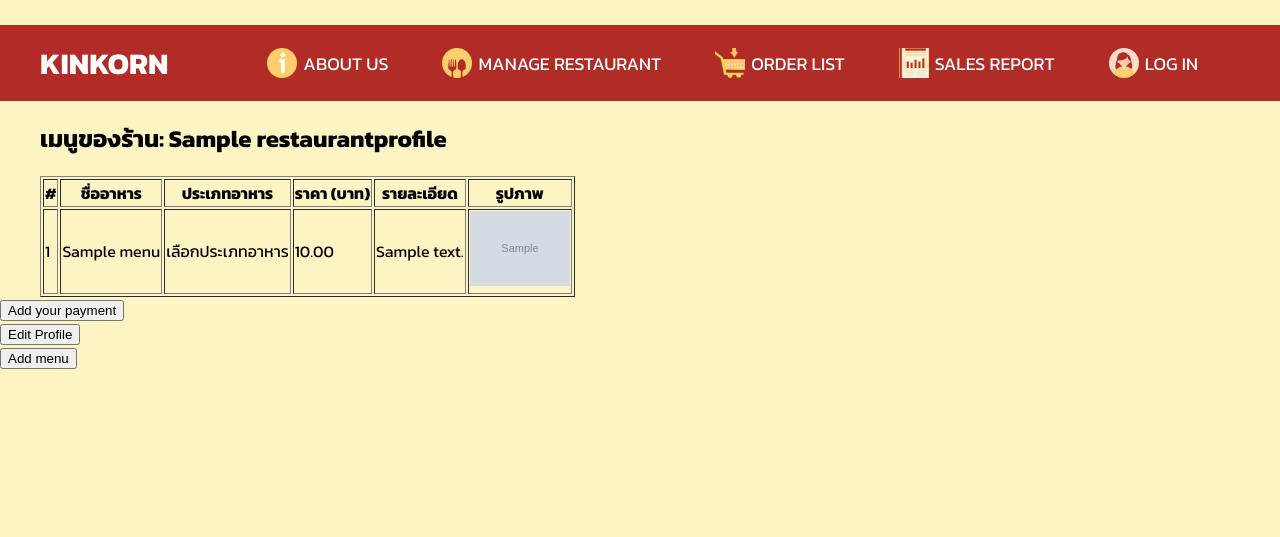
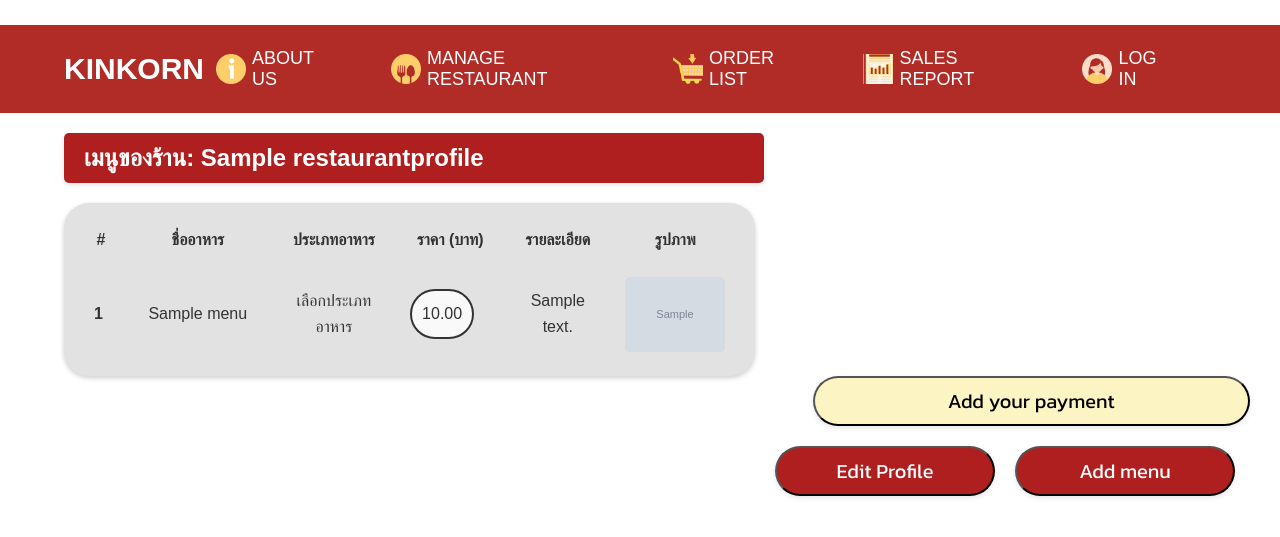
Before and after one commit to 6510615203/cn331project, a Django app: template restaurant/templates/edit_menu_payment.html in a window 1280 px wide. Shown: the top 537 px of the page. Run offline with Django 5.2, Linux system fonts and the light colour scheme; the template is opened without the code that fills it: values that come from a table or form of the project are taken from there, others are empty; tables that the repository leaves empty hold one stand-in row (values such as "Sample post"); grey boxes marked "Sample" are stand-in pictures.

Commit message:
edit_menu_payment

```diff
--- a/restaurant/templates/edit_menu_payment.html
+++ b/restaurant/templates/edit_menu_payment.html
@@ -5,14 +5,14 @@
 {% endblock %}
 
 {% block style %}
-<!--<link rel="stylesheet" type="text/css" href="{% static 'css/homestyle.css' %}">-->
+<link rel="stylesheet" type="text/css" href="{% static 'css/edit_menu_payment.css' %}">
 {% endblock %}
 
 {% block content %}
 
 
 <div class="container mt-5">
-    <h2>เมนูของร้าน: {{ restaurant.restaurant_name }}</h2>
+    <h2 class="menu-title">เมนูของร้าน: {{ restaurant.restaurant_name }}</h2>
 
     <div class="menu-table">
         {% if menu_items %}
@@ -33,7 +33,7 @@
                     <td>{{ forloop.counter }}</td>
                     <td>{{ menu.food_name }}</td>
                     <td>{{ menu.get_food_category_display }}</td>
-                    <td>{{ menu.price }}</td>
+                    <td><span class="bordered-text">{{ menu.price }}</span></td>
                     <td>{{ menu.about }}</td>
                     <td>
                         {% if menu.menu_picture %}
@@ -64,6 +64,8 @@
             <button type="submit" class="button">Add your payment</button>
         </form>
     </div>
+
+    <div class="button-group">
         <div class="res-button">
             <form method="GET" action="{% url 'restaurant:manage'%}">
                 <button type="submit" class="button">Edit Profile</button>
@@ -75,4 +77,5 @@
             </form>
         </div>
     </div>
+</div>
 {% endblock %}
--- /dev/null
+++ b/static/css/edit_menu_payment.css
@@ -0,0 +1,204 @@
+body {
+    background-color: #ffffff;
+    margin: 0;
+    padding: 0;
+
+}
+.container {
+    width: 90%;
+    margin: 0 auto;
+    font-family: Arial, sans-serif;
+    color: #333;
+}
+
+.menu-title {
+    display: flex;
+    text-align: center;
+    text-align: left;
+    width: 59%;
+    height: 50px;
+    padding-left: 20px;
+    border-radius: 5px;
+    color: white;
+    background-color:#AF1F1F;
+    display: flex;
+    align-items: center; /* จัดกึ่งกลางแนวตั้ง */
+    font-family: Arial, sans-serif;
+    box-shadow: 0 2px 5px rgba(0, 0, 0, 0.1);
+}
+
+.menu-table {
+    margin-top: 20px;
+    width: 60%;
+    height: 70%;
+    margin-left: 0;
+    margin-right: auto;
+    border-radius: 25px;
+    font-family: Arial, sans-serif;
+    line-height: 1.6;
+    background-color: #e2e2e2;
+    box-shadow: 0 2px 5px rgba(0, 0, 0, 0.1);
+
+}
+
+.table, .table th, .table td, .table tr {
+    border: none;
+    padding: 12px 15px;
+}
+
+.table {
+    width: 100%;
+    border: none;
+    border-radius: 25px;
+    border-collapse: separate;
+    border-spacing: 0 0px;
+    font-size: 16px;
+    text-align: left;
+    box-shadow: 0 2px 5px rgba(0, 0, 0, 0.1);
+
+}
+
+.table th{
+    padding: 12px 15px;
+    text-align: center;
+}
+.table th:nth-child(1) {
+    width: 20px;
+}
+.table th:nth-child(2) {
+    width: 200px;
+}
+.table th:nth-child(3) {
+    width: 150px;
+}
+.table th:nth-child(4) {
+    width: 100px;
+}
+.table th:nth-child(5) {
+    width: 100px;
+}
+
+/*ข้อมูลในตารง*/
+.table td {
+    padding: 12px 15px;
+}
+
+
+.table tbody tr:hover {
+    background-color: #f1f1f1;
+    border-radius: 25px;
+}
+
+.table td:nth-child(1) {
+    font-weight: bold;
+    color: #333;
+}
+.table td:nth-child(2) {
+    text-align: center;
+
+}
+
+.table td:nth-child(3) {
+    text-align: center;
+}
+.table td:nth-child(4) .bordered-text{
+    background-color: #f9f9f9; /* พื้นหลังเริ่มต้น */
+    text-align: center; /* จัดข้อความในคอลัมน์นี้ให้อยู่กลาง */
+    padding: 10px 10px;
+    border-radius: 25px;
+    border: 2px solid #333;  /* กรอบหนา 2px รอบข้อความ */
+    display: inline-block;  /* ทำให้ span ทำงานเหมือน block-level element */
+
+}
+
+
+.table td:nth-child(5) {
+    text-align: center;
+}
+
+
+
+.table img {
+    max-width: 100px;
+    border-radius: 5px;
+}
+
+/* ข้อความโชว์เวลาไม่มีรูปภาพ */
+.table td img {
+    display: block;
+    margin: 0 auto;
+}
+
+/*ปุ่มหลัก*/
+.restaurantbutton {
+    text-align: right;
+    font-family: inherit;
+    margin-right: 30px;
+    display: flex;
+    flex-direction: column; /* จัดวางองค์ประกอบในแนวตั้ง */
+    gap: 20px;
+}
+
+
+/* add payment button*/
+.restaurantbutton .res-button:nth-child(1) .button {
+    background-color: #fdf4c3;
+    font-size: 20px;
+    font-family: inherit;
+    text-align: center;
+    width: 35%;
+    height: 50px;
+    color: black;
+    border-radius: 25px;
+    box-shadow: 0 2px 5px rgba(0, 0, 0, 0.1);
+    transition: background-color 0.3s ease;
+}
+
+.restaurantbutton .res-button:nth-child(1) .button:hover {
+    background-color: #AF1F1F;
+    color: white;
+}
+
+.restaurantbutton .button-group {
+    display: flex;
+    gap: 20px;
+    flex-direction: row;
+    justify-content: flex-end;
+    margin-right: 15px;
+
+}
+
+
+/* edit profile button*/
+.restaurantbutton .button-group .res-button:nth-child(1) .button {
+    background-color: #AF1F1F;
+    font-size: 20px;
+    font-family: inherit;
+    text-align: center;
+    width: 220px;
+    height: 50px;
+    color: white;
+    border-radius: 25px;
+    box-shadow: 0 2px 5px rgba(0, 0, 0, 0.1);
+    transition: background-color 0.3s ease;
+}
+
+/* add menu button*/
+.restaurantbutton .button-group .res-button:nth-child(2) .button {
+    background-color: #AF1F1F;
+    font-size: 20px;
+    font-family: inherit;
+    text-align: center;
+    width: 220px;
+    height: 50px;
+    color: white;
+    border-radius: 25px;
+    box-shadow: 0 2px 5px rgba(0, 0, 0, 0.1);
+    transition: background-color 0.3s ease;
+}
+
+.restaurantbutton .button-group .res-button:nth-child(1) .button:hover,
+.restaurantbutton .button-group .res-button:nth-child(2) .button:hover {
+    background-color: #fdf4c3;
+    color: black;
+}
```
Lines whose indentation alone changed are shown as unchanged.
